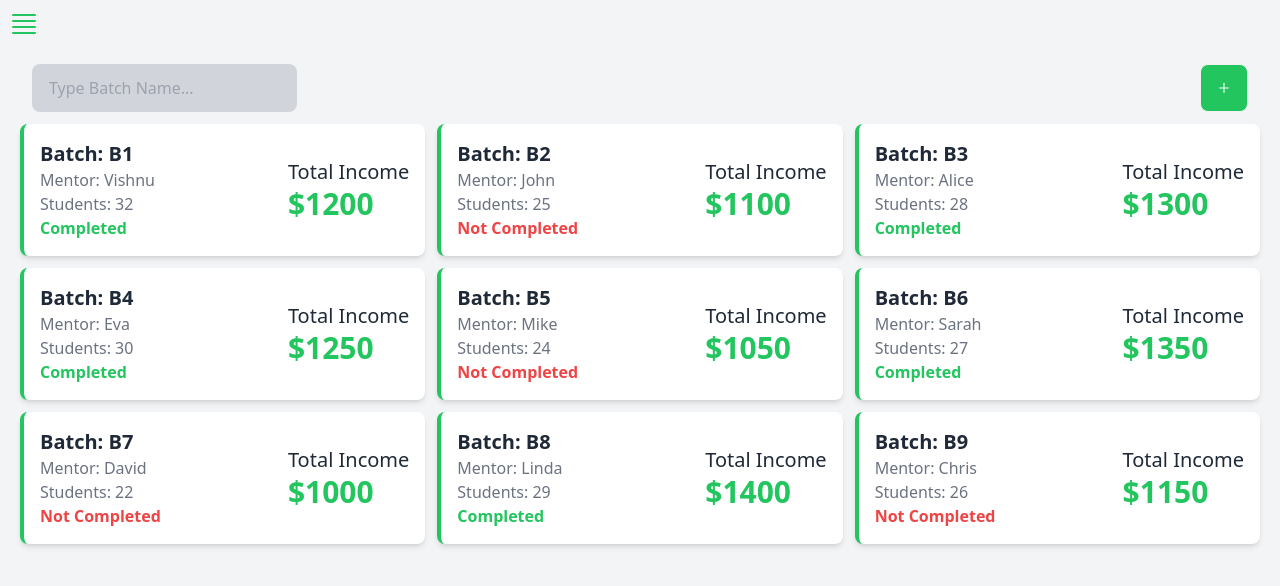
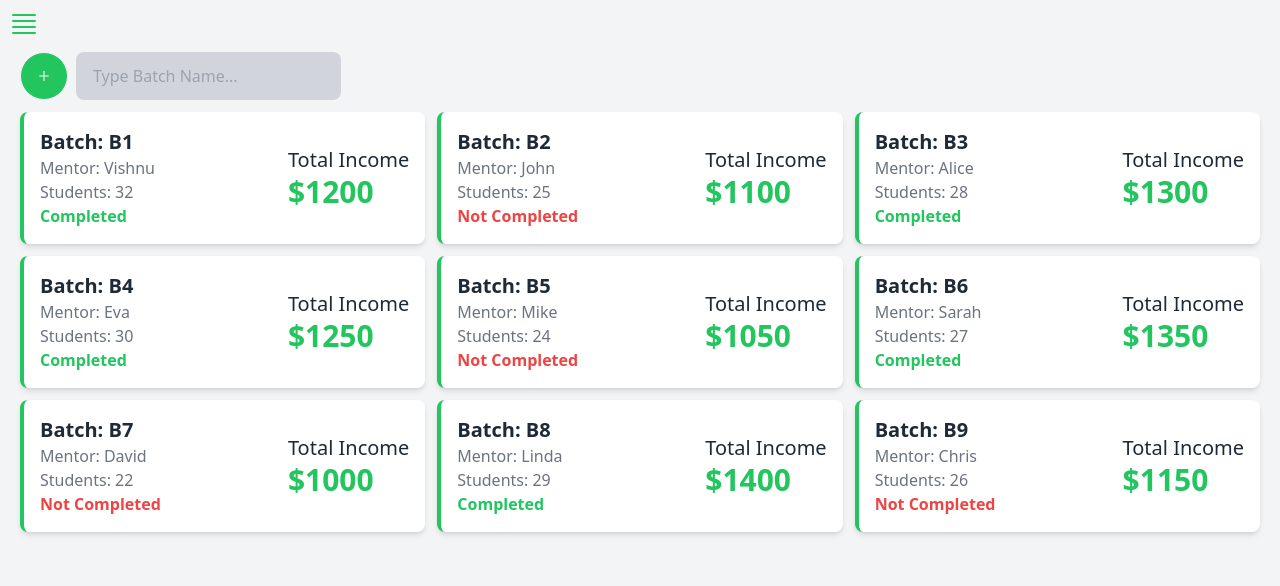
Before and after one commit to adarshswaminath/fetlla, a React (Vite) app: page /batches in a window 1280 px wide. Shown: the top 586 px of the page. Built offline with nearby package versions, Linux system fonts and the light colour scheme.

Commit message:
feat: batch to create btn added

```diff
--- a/src/Components/Batches/Batches.jsx
+++ b/src/Components/Batches/Batches.jsx
@@ -32,18 +32,18 @@ function Batches() {
   const [searchTerm, setSearchTerm] = useState("");
   return (
     <div className="p-3">
-      <div className="flex gap-2 items-center justify-between m-3">
+      <div className="flex gap-2 items-center mb-3">
+         <Link to="/create">
+        <button className="btn rounded-full bg-green-500 text-white hover:bg-green-400 font-semibold">
+        <AiOutlinePlus/>
+        </button>
+        </Link>
         <input
           type="text"
           placeholder="Type Batch Name..."
           onChange={(e) => setSearchTerm(e.target.value)}
           className="input bg-gray-300"
         />
-        <Link to="/create">
-        <button className="btn bg-green-500 text-white font-semibold">
-        <AiOutlinePlus/>
-        </button>
-        </Link>
       </div>
       <div className="grid gap-3 grid-cols-1 md:grid-cols-2 lg:grid-cols-3">
         {batchDetils
```
